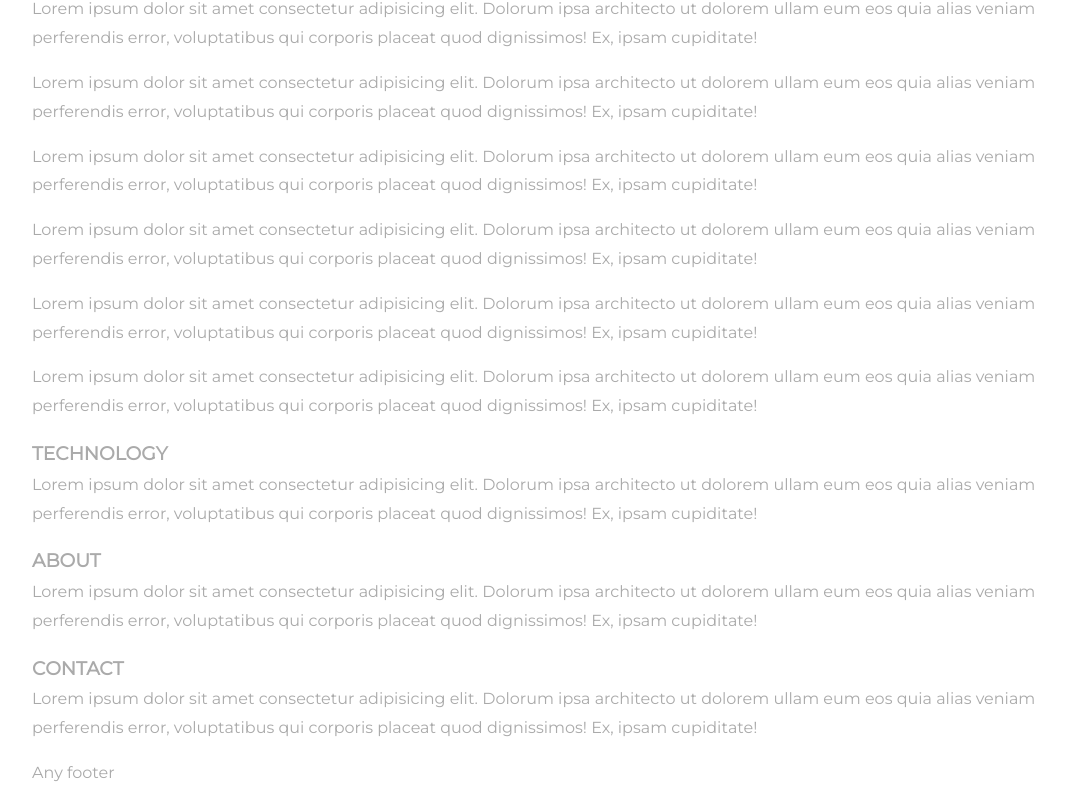
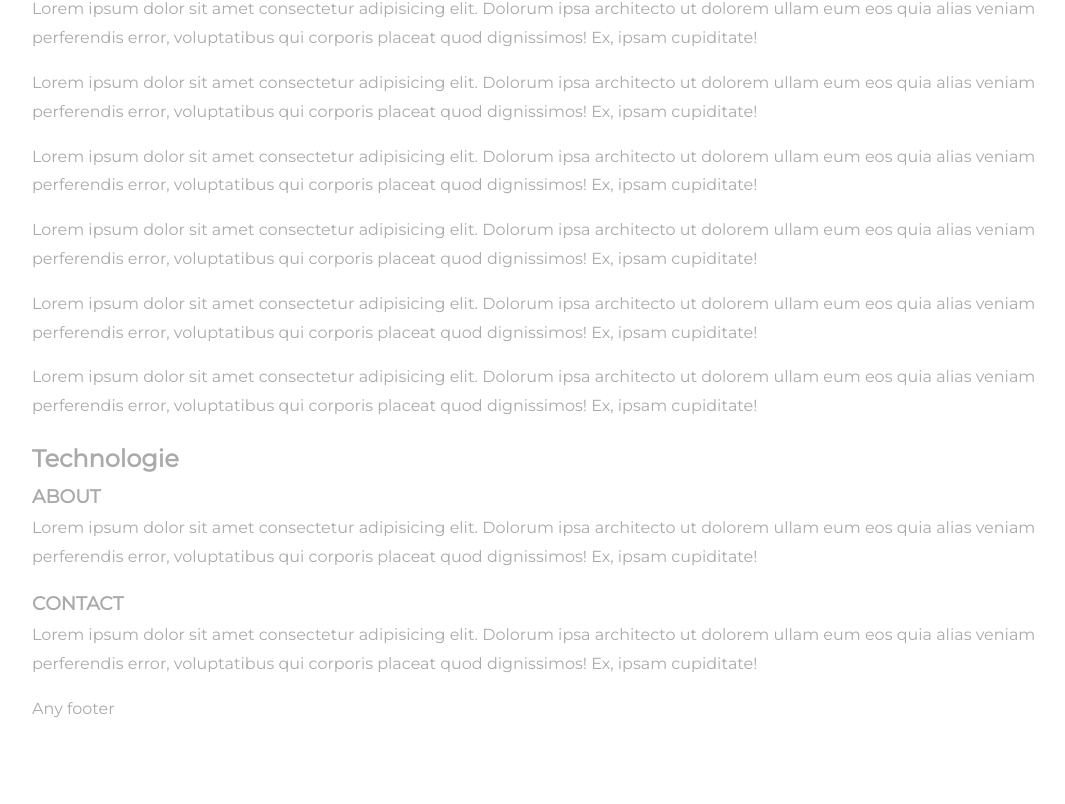
Before and after one commit to petrzabransky/petrzabransky, a React (Create React App) app: page / in a window 1280 px wide. Shown: the part 903-1707 px from the top of the page, without its empty margins (64-1129 px from the left). After the commit the page ends 1643 px from the top, so only its background shows below. Built offline with nearby package versions, Linux system fonts and the light colour scheme.

Commit message:
Restruct Folder structure Component/Block/cmp/Cmp

```diff
--- a/src/components/block/About.tsx
+++ /dev/null
@@ -1,14 +0,0 @@
-import "../../styles/container.scss";
-
-const About = () => {
-	return (
-		<section id="#about">
-			<div className="container">
-				<h1>ABOUT</h1>
-				<p>Lorem ipsum dolor sit amet consectetur adipisicing elit. Dolorum ipsa architecto ut dolorem ullam eum eos quia alias veniam perferendis error, voluptatibus qui corporis placeat quod dignissimos! Ex, ipsam cupiditate!</p>
-			</div>
-		</section>
-	)
-}
-
-export default About;
--- a/src/components/block/Contact.tsx
+++ b/src/components/block/about/About.tsx
@@ -1,14 +1,14 @@
-import "../../styles/container.scss";
+import "../../../styles/container.scss";
 
-const Contact = () => {
+const About = () => {
 	return (
-		<section id="#contact">
+		<section id="#about">
 			<div className="container">
-				<h1>CONTACT</h1>
+				<h1>ABOUT</h1>
 				<p>Lorem ipsum dolor sit amet consectetur adipisicing elit. Dolorum ipsa architecto ut dolorem ullam eum eos quia alias veniam perferendis error, voluptatibus qui corporis placeat quod dignissimos! Ex, ipsam cupiditate!</p>
 			</div>
 		</section>
 	)
 }
 
-export default Contact;
+export default About;
--- a/src/components/block/Technology.tsx
+++ b/src/components/block/contact/Contact.tsx
@@ -1,14 +1,14 @@
-import "../../styles/container.scss";
+import "../../../styles/container.scss";
 
-const Technology = () => {
+const Contact = () => {
 	return (
-		<section id="#technology">
+		<section id="#contact">
 			<div className="container">
-				<h1>TECHNOLOGY</h1>
+				<h1>CONTACT</h1>
 				<p>Lorem ipsum dolor sit amet consectetur adipisicing elit. Dolorum ipsa architecto ut dolorem ullam eum eos quia alias veniam perferendis error, voluptatibus qui corporis placeat quod dignissimos! Ex, ipsam cupiditate!</p>
 			</div>
 		</section>
 	)
 }
 
-export default Technology;
+export default Contact;
--- a/src/components/block/Hero.scss
+++ b/src/components/block/hero/Hero.scss
@@ -1,5 +1,5 @@
-@import "../../styles/variable.scss";
-@import "../../styles/typography.scss";
+@import "../../../styles/variable.scss";
+@import "../../../styles/typography.scss";
 
 .hero {
 	padding-top: 5rem;
--- a/src/components/block/Hero.tsx
+++ b/src/components/block/hero/Hero.tsx
@@ -1,4 +1,4 @@
-import "../../styles/container.scss";
+import "../../../styles/container.scss";
 import "./Hero.scss";
 
 const Hero = () => {
--- a/src/components/block/Reference.tsx
+++ b/src/components/block/reference/Reference.tsx
@@ -1,4 +1,4 @@
-import "../../styles/container.scss";
+import "../../../styles/container.scss";
 
 const Reference = () => {
 	return (
--- /dev/null
+++ b/src/components/block/technology/Technology.tsx
@@ -0,0 +1,15 @@
+import "../../../styles/container.scss";
+import "./Technology.scss";
+
+const Technology = () => {
+	return (
+		<section id="#technology">
+			<div className="container">
+				<h2>Technologie</h2>
+
+			</div>
+		</section>
+	)
+}
+
+export default Technology;
```
Also changed, not shown: src/App.tsx (+5 -5 lines), src/components/block/technology/Technology.scss (added).
